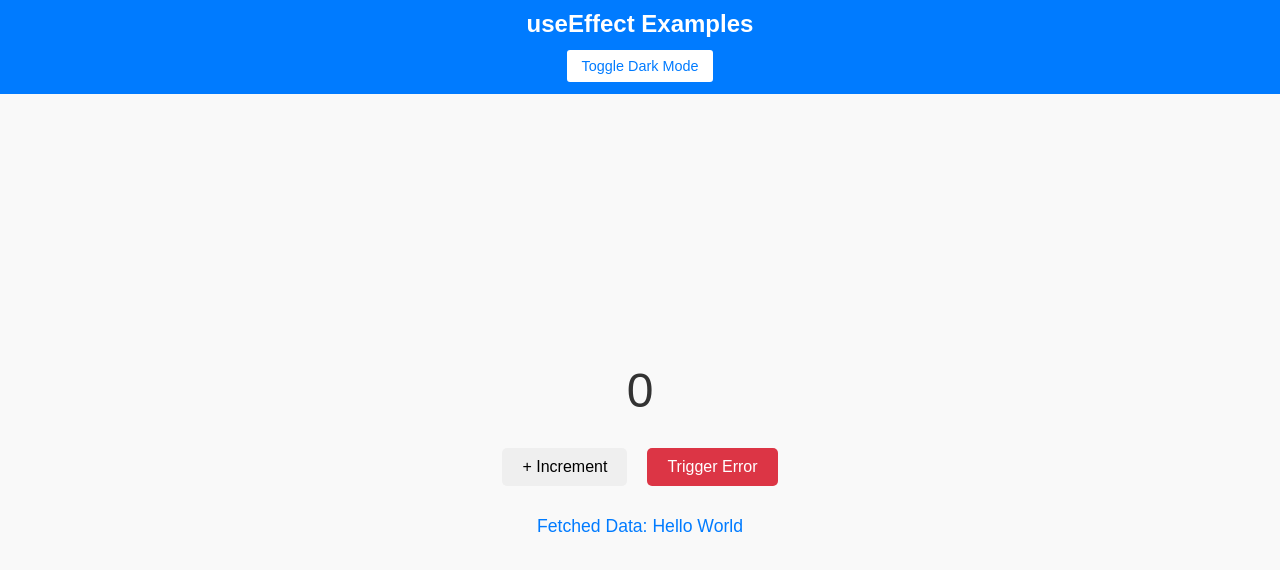
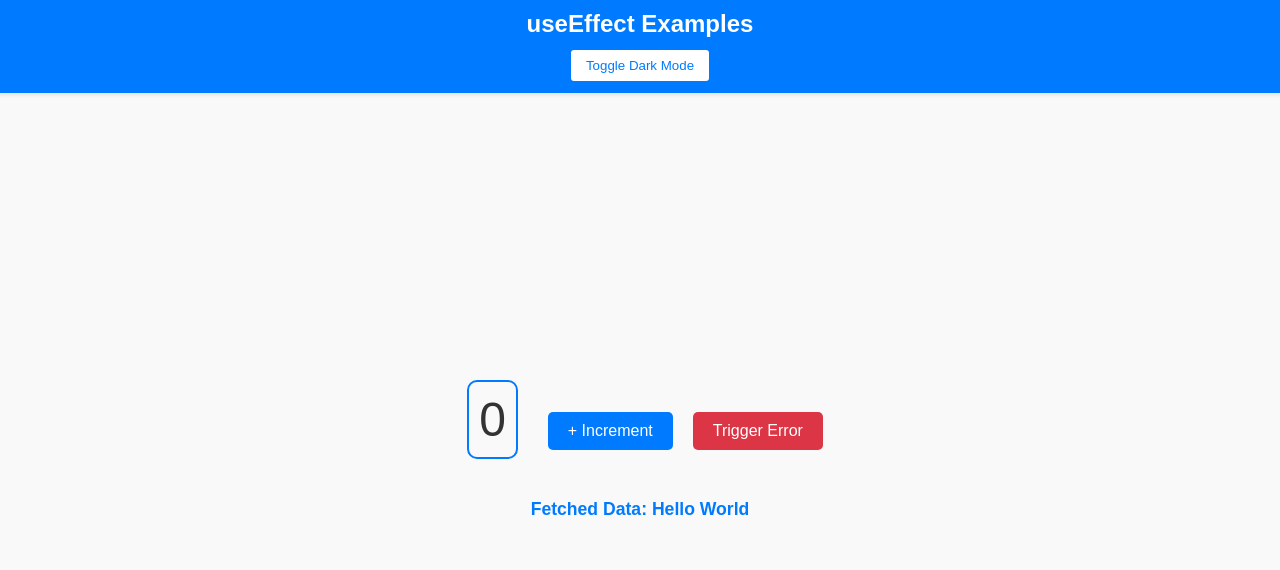
Before and after one commit to RensithUdara/react_useeffecthook_example, a React (Create React App) app: page / in a window 1280 px wide. Shown: the top 570 px of the page. Built offline with nearby package versions, Linux system fonts and the light colour scheme.

Commit message:
Update css

```diff
--- a/src/App.css
+++ b/src/App.css
@@ -1,15 +1,14 @@
-/* App.css */
-
 /* General Styling */
 body {
   margin: 0;
   font-family: 'Arial', sans-serif;
+  background-color: #f9f9f9;
+  color: #333;
+  transition: background-color 0.3s ease, color 0.3s ease;
 }
 
 .App {
   text-align: center;
-  background-color: #f9f9f9;
-  color: #333;
   min-height: 100vh;
   display: flex;
   flex-direction: column;
@@ -28,9 +27,10 @@ body {
   position: absolute;
   top: 0;
   width: 100%;
-  padding: 10px;
   background-color: #007bff;
   color: white;
+  padding: 10px 20px;
+  box-shadow: 0 2px 5px rgba(0, 0, 0, 0.1);
 }
 
 .App-header h1 {
@@ -38,10 +38,8 @@ body {
   font-size: 1.5rem;
 }
 
-/* Toggle Button */
 .toggle-btn {
   padding: 8px 15px;
-  font-size: 0.9rem;
   margin-top: 10px;
   color: #007bff;
   background-color: white;
@@ -56,14 +54,25 @@ body {
   color: white;
 }
 
-/* Content Section */
+/* Main Content */
 .content {
   margin-top: 100px;
+  text-align: center;
 }
 
 .count-display {
   font-size: 3rem;
   margin: 20px;
+  padding: 10px;
+  border: 2px solid #007bff;
+  border-radius: 10px;
+  display: inline-block;
+  transition: transform 0.3s ease, background-color 0.3s ease;
+}
+
+.count-display.hovered {
+  transform: scale(1.1);
+  background-color: #e9f4ff;
 }
 
 .action-btn {
@@ -72,13 +81,15 @@ body {
   font-size: 1rem;
   border: none;
   border-radius: 5px;
+  background-color: #007bff;
+  color: white;
   cursor: pointer;
-  transition: background-color 0.3s ease;
+  transition: background-color 0.3s ease, transform 0.3s ease;
 }
 
 .action-btn:hover {
   background-color: #0056b3;
-  color: white;
+  transform: scale(1.1);
 }
 
 /* Error Button */
@@ -98,9 +109,18 @@ body {
   font-size: 1.2rem;
 }
 
-/* Fetched Data */
+/* Dynamic Data */
 .data {
   margin: 20px;
   font-size: 1.1rem;
   color: #007bff;
+  font-weight: bold;
 }
+
+/* Timer */
+.timer {
+  margin: 20px;
+  font-size: 1.5rem;
+  color: #28a745;
+  font-weight: bold;
+}
```
